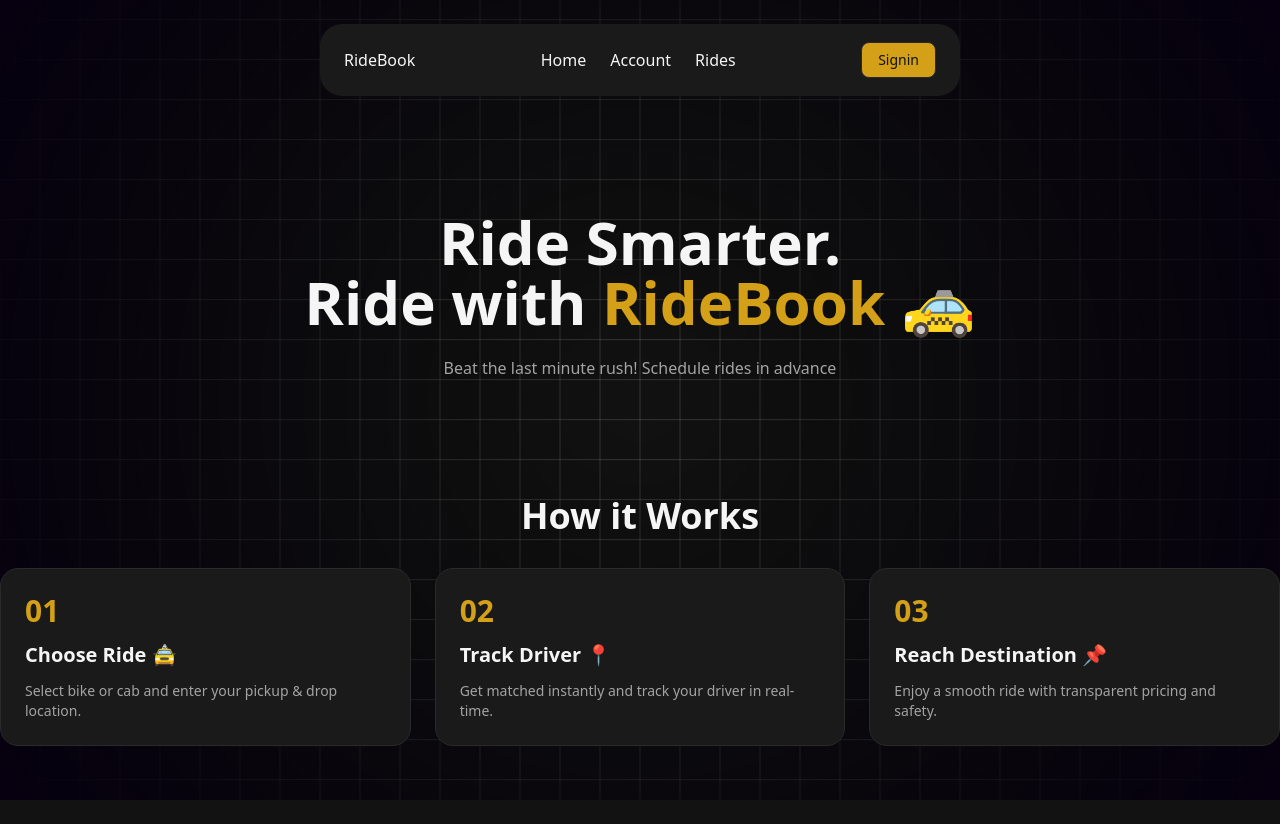
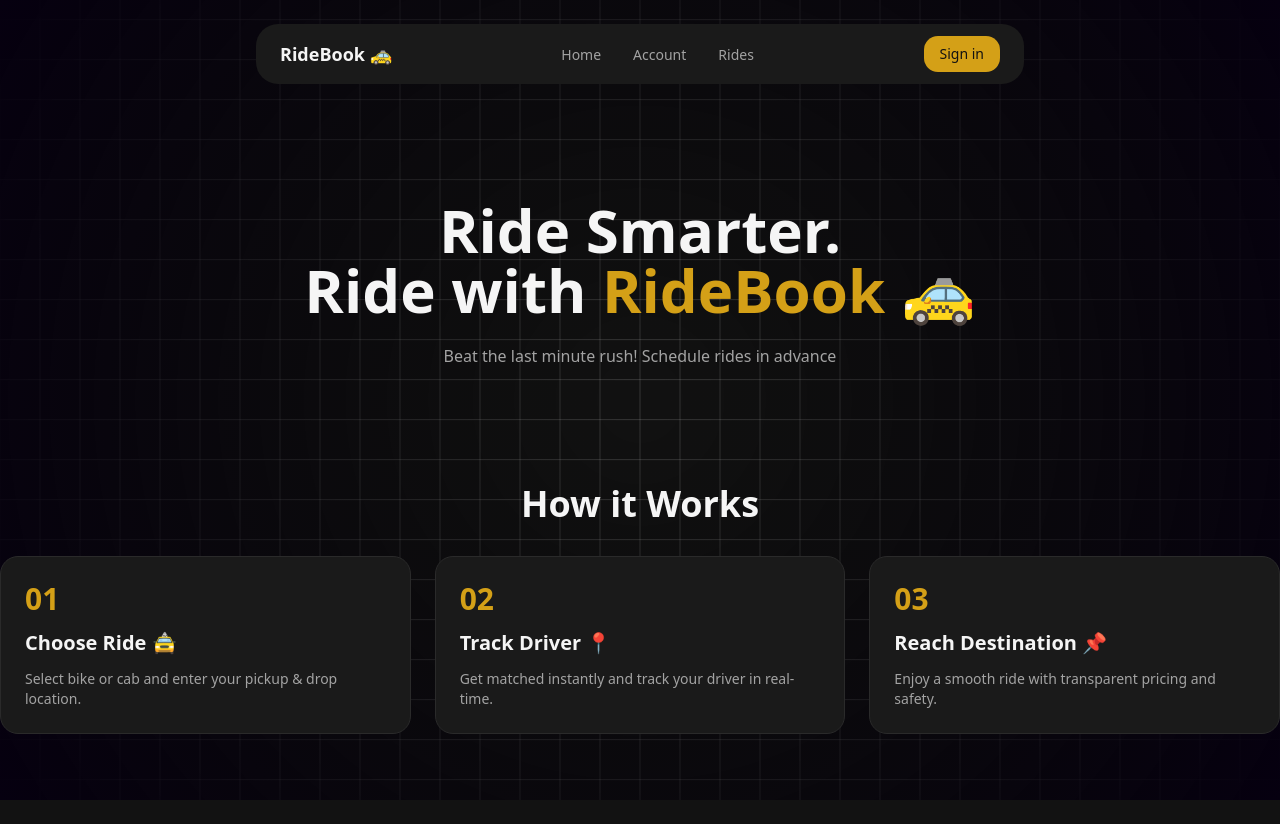
Before and after one commit to shivambishtt/ridebooking, a Next.js app: page / in a window 1280 px wide. Built offline with nearby package versions, Linux system fonts and the light colour scheme; no server answers.

Commit message:
ref(UI): Responsiveness add for home page

```diff
--- a/app/page.tsx
+++ b/app/page.tsx
@@ -3,7 +3,7 @@ function page() {
     <div>
       <section className="min-h-[50vh] flex items-center justify-center px-6">
         <div className="text-center space-y-6 max-w-3xl">
-          <h1 className="text-6xl font-bold ">
+          <h1 className="text-3xl sm:text-4xl md:text-5xl lg:text-6xl  font-bold ">
             Ride Smarter.
             <br />
             Ride with
@@ -20,8 +20,8 @@ function page() {
           <h1 className="text-4xl items-center font-bold ">How it Works</h1>
         </div>
 
-        <div className="flex items-center justify-center gap-6 mt-8">
-          <div className="bg-card border border-border w-2/5 p-6 rounded-2xl">
+        <div className="flex flex-col sm:flex-row items-center justify-center gap-6 mt-8">
+          <div className="bg-card border border-border w-full md:w-2/5 p-6 rounded-2xl">
             <div className="space-y-3">
               <p className="text-primary text-3xl font-bold">01</p>
               <h3 className="text-xl font-semibold text-foreground">
@@ -33,7 +33,7 @@ function page() {
             </div>
           </div>
 
-          <div className="bg-card border border-border w-2/5 p-6 rounded-2xl">
+          <div className="bg-card border border-border w-full md:w-2/5 p-6 rounded-2xl">
             <div className="space-y-3">
               <p className="text-primary text-3xl font-bold">02</p>
               <h3 className="text-xl font-semibold text-foreground">
@@ -45,7 +45,7 @@ function page() {
             </div>
           </div>
 
-          <div className="bg-card border border-border w-2/5 p-6 rounded-2xl">
+          <div className="bg-card border border-border w-full md:w-2/5 p-6 rounded-2xl">
             <div className="space-y-3">
               <p className="text-primary text-3xl font-bold">03</p>
               <h3 className="text-xl font-semibold text-foreground">
--- a/components/Navbar.tsx
+++ b/components/Navbar.tsx
@@ -3,47 +3,105 @@ import Link from "next/link";
 import { Button } from "./ui/button";
 import { signOut, useSession } from "next-auth/react";
 import { toast } from "sonner";
+import { useState } from "react";
+import { Menu, X } from "lucide-react";
 
 function Navbar() {
   const session = useSession();
+  const [menuOpen, setMenuOpen] = useState(false);
+
   const handleLogout = async () => {
     await signOut();
-    toast.success("Logged out sucessfully");
+    toast.success("Logged out successfully");
   };
+
   return (
-    <header>
-      <nav className="bg-card h-18 mx-auto w-2/4 rounded-3xl mt-6 flex items-center justify-between text-center px-6">
-        <div>
-          <p>RideBook</p>
-        </div>
-        <div>
-          <ul className="text-md list-none flex items-center justify-center gap-6">
-            <Link href="/">Home</Link>
-            <Link href="/account">Account</Link>
-            <Link href="/rides">Rides</Link>
+    <header className="px-4 mt-6">
+      <nav className="bg-card mx-auto max-w-3xl rounded-3xl px-6 py-3 flex items-center justify-between">
+        <Link href="/" className="text-foreground font-semibold text-lg">
+          RideBook 🚕
+        </Link>
+
+        <ul className="hidden md:flex items-center gap-2 list-none">
+          <li>
+            <Link
+              href="/"
+              className="text-sm text-muted-foreground hover:text-foreground transition-colors px-3 py-1.5 rounded-lg hover:bg-muted"
+            >
+              Home
+            </Link>
+          </li>
+          <li>
+            <Link
+              href="/account"
+              className="text-sm text-muted-foreground hover:text-foreground transition-colors px-3 py-1.5 rounded-lg hover:bg-muted"
+            >
+              Account
+            </Link>
+          </li>
+          <li>
+            <Link
+              href="/rides"
+              className="text-sm text-muted-foreground hover:text-foreground transition-colors px-3 py-1.5 rounded-lg hover:bg-muted"
+            >
+              Rides
+            </Link>
+          </li>
         </ul>
-        </div>
-        <div>
+
+        <div className="flex items-center gap-3">
           {session?.data?.user ? (
-            <Link href="/">
             <Button
               onClick={handleLogout}
               variant="destructive"
-                className="bg-primary px-4  py-0.5 border rounded-md hover:cursor-pointer "
+              className="text-sm px-4 py-1.5 rounded-xl hover:cursor-pointer"
             >
               Logout
             </Button>
-            </Link>
           ) : (
             <Link href="/signin">
-              <Button className="bg-primary px-4  py-0.5 border rounded-md hover:cursor-pointer ">
-                Signin
+              <Button className="text-sm px-4 py-1.5 rounded-xl hover:cursor-pointer">
+                Sign in
               </Button>
             </Link>
           )}
+
+          <button
+            className="md:hidden p-2 rounded-lg hover:bg-muted transition-colors"
+            onClick={() => setMenuOpen(!menuOpen)}
+          >
+            {menuOpen ? <X size={18} /> : <Menu size={18} />}
+          </button>
         </div>
       </nav>
+
+      {menuOpen && (
+        <div className="md:hidden mx-auto max-w-3xl mt-2 bg-card rounded-2xl px-4 py-3 flex flex-col gap-1">
+          <Link
+            href="/"
+            onClick={() => setMenuOpen(false)}
+            className="text-sm text-muted-foreground hover:text-foreground px-3 py-2 rounded-lg hover:bg-muted transition-colors"
+          >
+            Home
+          </Link>
+          <Link
+            href="/account"
+            onClick={() => setMenuOpen(false)}
+            className="text-sm text-muted-foreground hover:text-foreground px-3 py-2 rounded-lg hover:bg-muted transition-colors"
+          >
+            Account
+          </Link>
+          <Link
+            href="/rides"
+            onClick={() => setMenuOpen(false)}
+            className="text-sm text-muted-foreground hover:text-foreground px-3 py-2 rounded-lg hover:bg-muted transition-colors"
+          >
+            Rides
+          </Link>
+        </div>
+      )}
     </header>
   );
 }
+
 export default Navbar;
```
Lines whose indentation alone changed are shown as unchanged.
